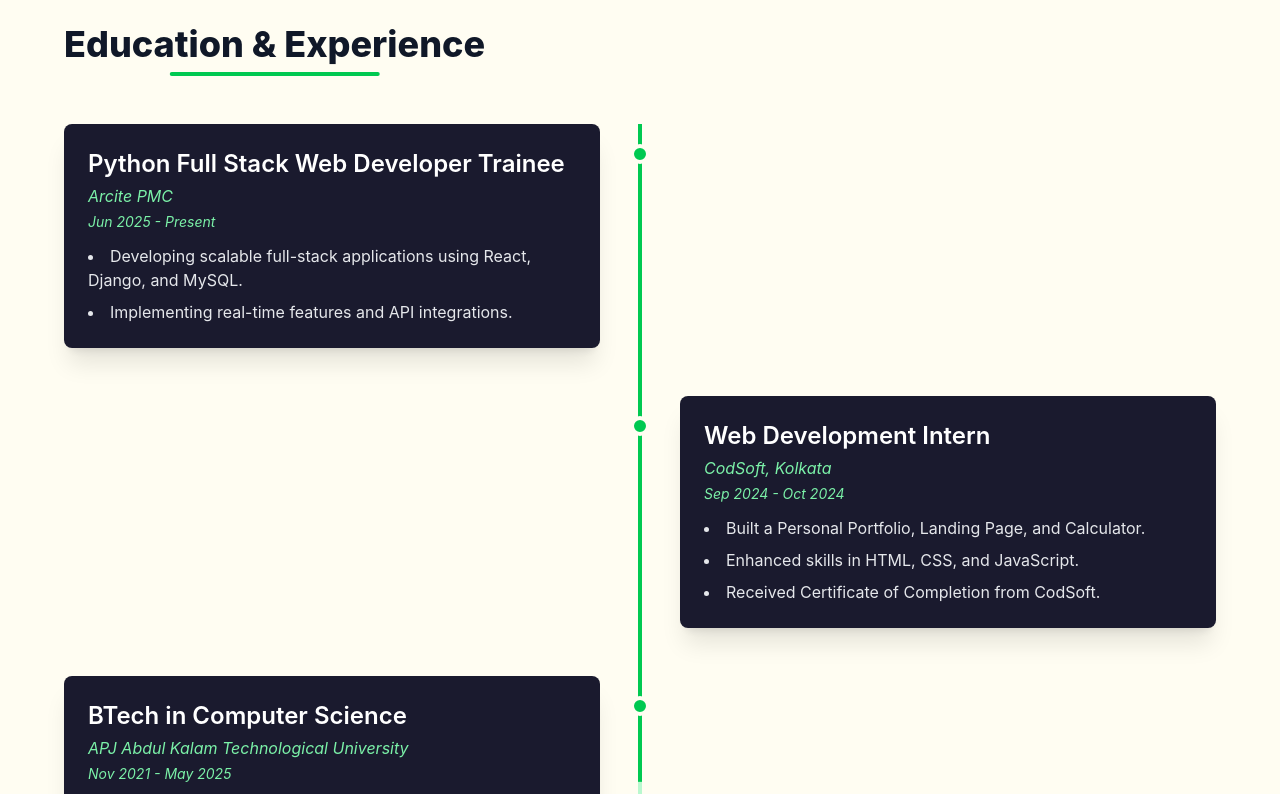
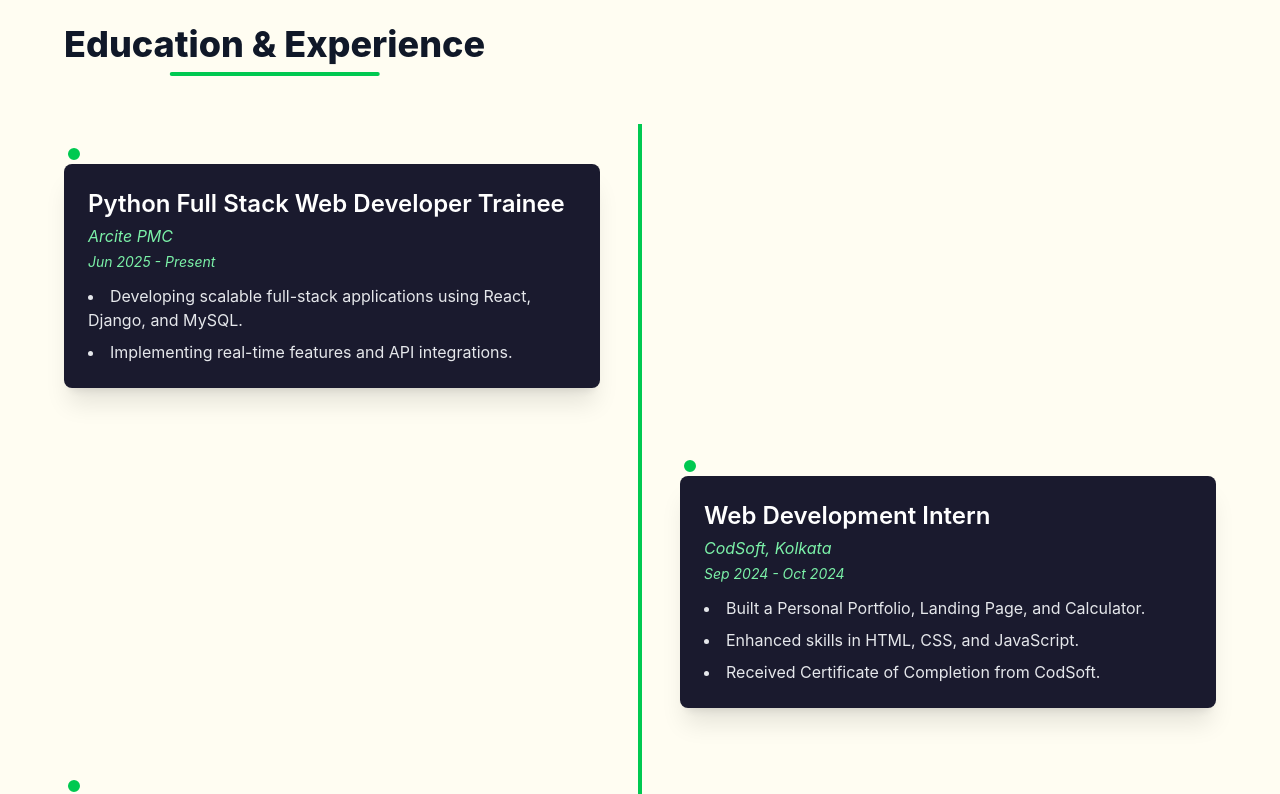
Before and after one commit to alanmathew190/react-portfolio, a React (Vite) app in the folder portfolio/: page / in a window 1280 px wide. Shown: the part 1900-2694 px from the top of the page. Built offline with nearby package versions, Linux system fonts and the light colour scheme.

Commit message:
update styles

```diff
--- a/portfolio/src/components/Education.jsx
+++ b/portfolio/src/components/Education.jsx
@@ -78,12 +78,12 @@ function Education() {
         <div className="relative" ref={timelineRef}>
           {/* Timeline line */}
           <div
-            className={`absolute inset-y-0 left-1/2 transform -translate-x-1/2 w-1 hidden md:block transition-colors duration-500 ${
+            className={`absolute inset-y-0 left-1/2 transform -translate-x-1/2 w-1 transition-colors duration-500 ${
               darkMode ? "bg-green-700/40" : "bg-green-200"
             }`}
           ></div>
           <motion.div
-            className={`absolute inset-y-0 left-1/2 transform -translate-x-1/2 w-1 origin-top hidden md:block transition-colors duration-500 ${
+            className={`absolute inset-y-0 left-1/2 transform -translate-x-1/2 w-1 origin-top transition-colors duration-500 ${
               darkMode ? "bg-green-500" : "bg-green-500"
             }`}
             style={{ scaleY }}
@@ -113,11 +113,9 @@ function BlurCard({ item, index, darkMode }) {
   return (
     <div
       ref={ref}
-      className={`flex ${
-        index % 2 === 0
-          ? "md:justify-start justify-end"
-          : "justify-end md:justify-end"
-      } w-full`}
+      className={`flex flex-col md:flex-row w-full ${
+        index % 2 === 0 ? "md:justify-start" : "md:justify-end"
+      }`}
     >
       <div
         className={`w-full md:w-1/2 relative ${
@@ -126,9 +124,7 @@ function BlurCard({ item, index, darkMode }) {
       >
         {/* Timeline dot */}
         <div
-          className={`absolute ${
-            index % 2 === 0 ? "right-[-10px]" : "left-[-10px]"
-          } top-5 h-5 w-5 rounded-full border-4 hidden md:block transition-colors duration-500 ${
+          className={`absolute md:static top-0 left-1/2 transform -translate-x-1/2 md:translate-x-0 mt-[-10px] md:mt-5 h-5 w-5 rounded-full border-4 transition-colors duration-500 ${
             darkMode
               ? "bg-green-500 border-[#0f172a]"
               : "bg-green-500 border-[#FFFDF2]"
@@ -171,4 +167,5 @@ function BlurCard({ item, index, darkMode }) {
   );
 }
 
+
 export default Education;
```
